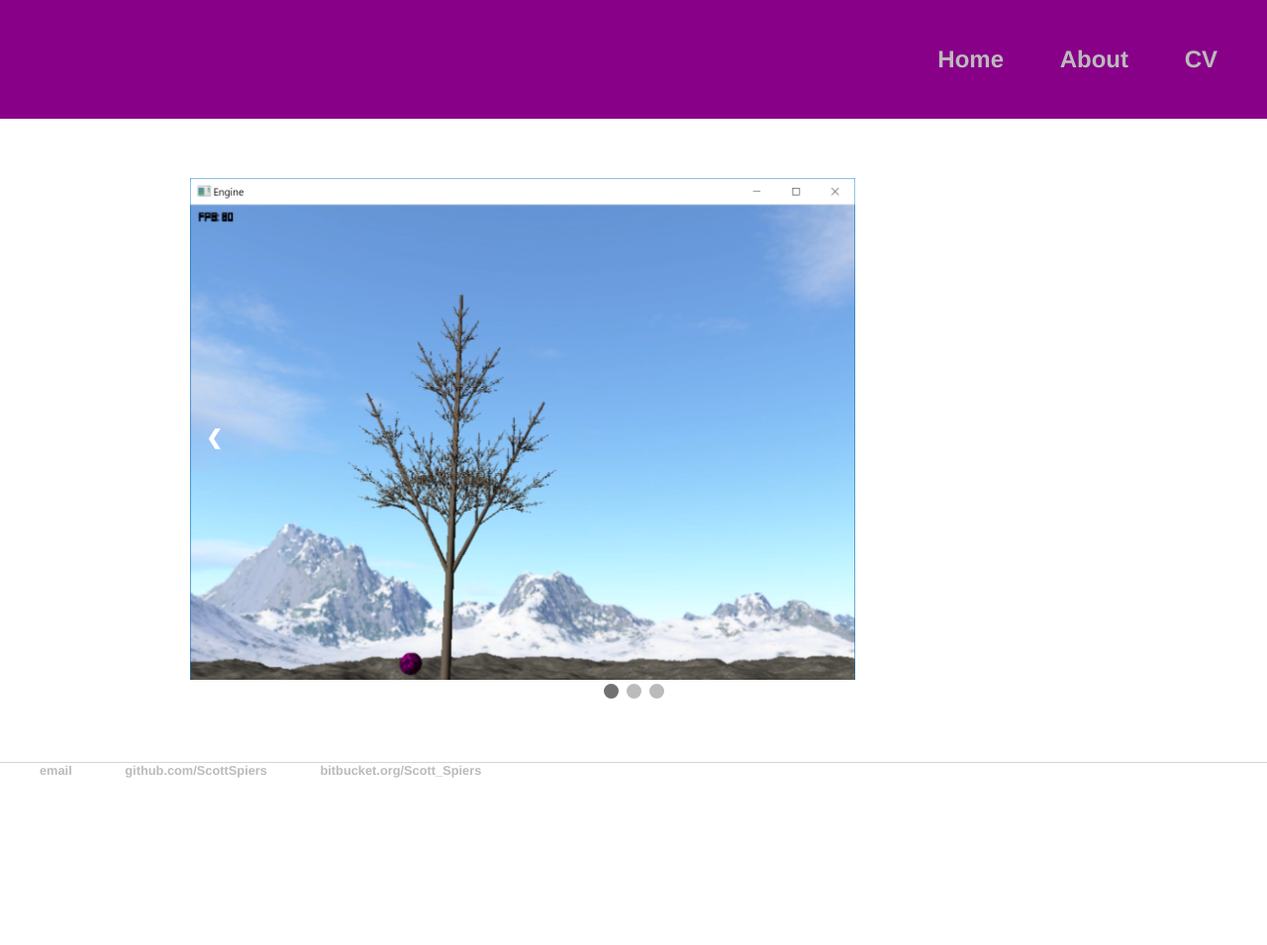
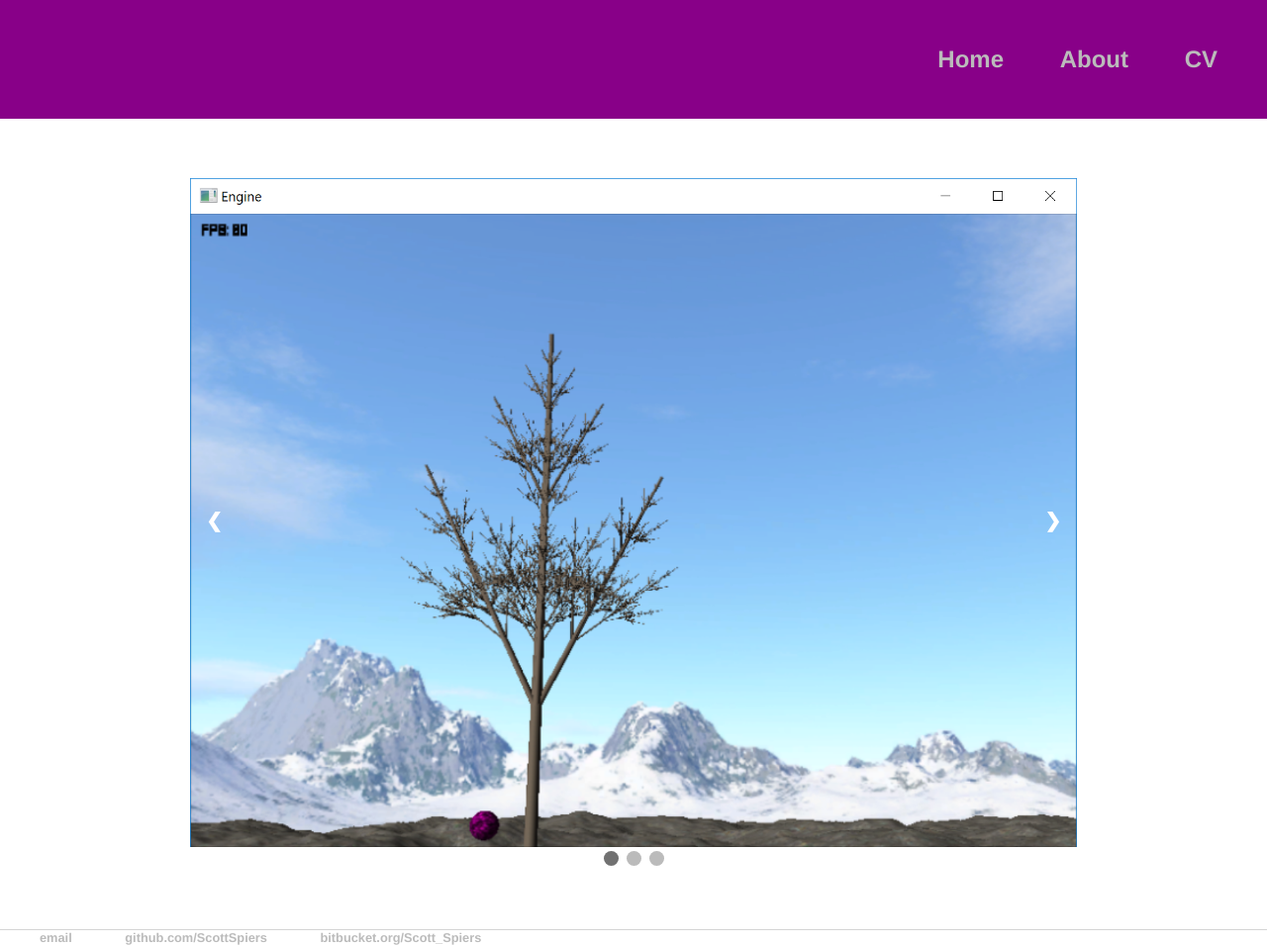
Before and after one commit to ScottSpiers/ScottSpiers.github.io, a Jekyll site: the page built from index.html, in a window 1280 px wide. Shown: the whole page at 99% size. Built offline with Jekyll 4.4.1, drawn with Linux system fonts in a browser that asks for light colours; before the commit the page ends 900 px from its top, so only the background shows below that.

Commit message:
Tweaking image size, for some tets tweaks to be amde

```diff
--- a/index.html
+++ b/index.html
@@ -4,15 +4,15 @@
 ---
 <div class="slideshow-container">
     <div class="fadeSlides">
-        <img src="{{site.url}}/images/LTrees.PNG" style= "width: 75%; height: 25%;"/>
+        <img src="{{site.url}}/images/LTrees.PNG" style= "width: 100%; height: 25%;"/>
     </div>
 
     <div class="fadeSlides">
-        <img src="{{site.url}}/images/stochasticTree.PNG" style="width: 75%; height: 25%;"/>
+        <img src="{{site.url}}/images/stochasticTree.PNG" style="width: 100%; height: 25%;"/>
     </div>
 
     <div class="fadeSlides">
-        <img src="{{site.url}}/images/DynamicReflection.PNG" style="width: 75%; height: 25%;"/>
+        <img src="{{site.url}}/images/DynamicReflection.PNG" style="width: 100%; height: 25%;"/>
     </div>
 
     <a class="prev" onclick="plusSlides(-1)">&#10094;</a>
```
